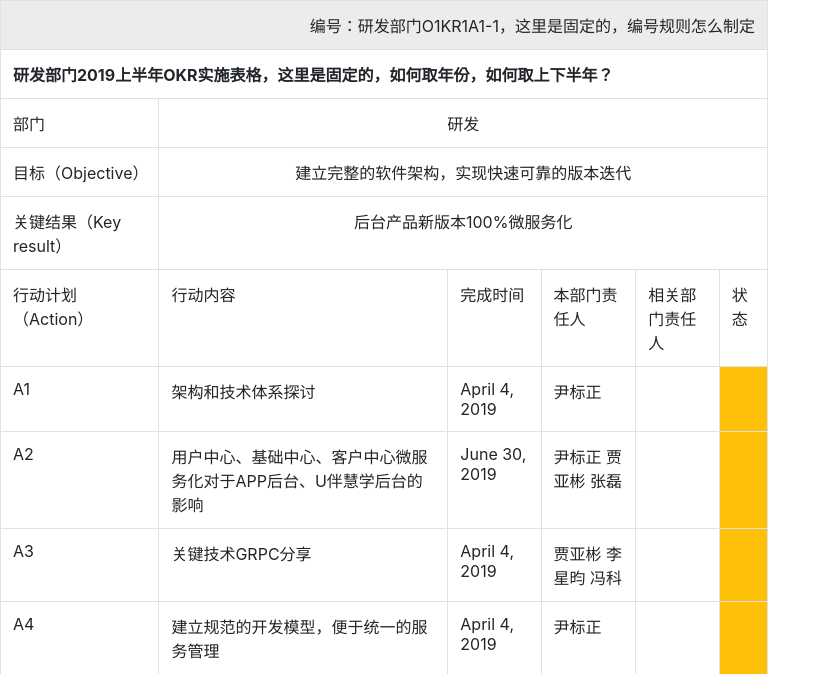
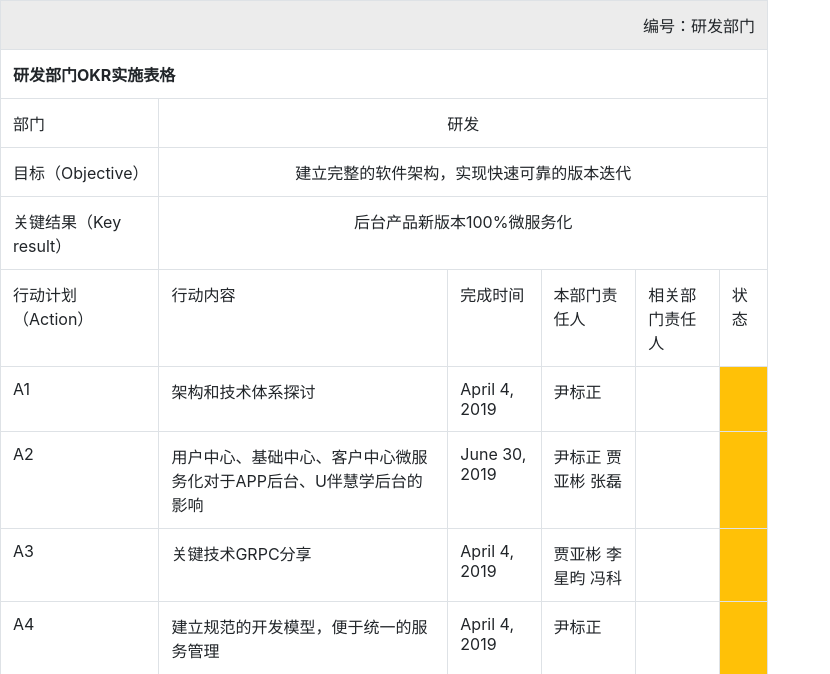
Before and after one commit to charismafight/OKR, a Django app: page /Objective/Objective_id/1/ in a window 1280 px wide. Shown: the top 674 px of the page, without its empty margins (0-830 px from the left). Run offline with Django 3.2, Linux system fonts and the light colour scheme; data comes from the database, SQL or seed files in the repository; both versions use the stored data as it was after the commit; some libraries are stand-ins or nearby versions.

Commit message:
add time and code columns

```diff
--- a/OKR/Objective/models.py
+++ b/OKR/Objective/models.py
@@ -8,6 +8,8 @@
     key_result = models.CharField(max_length=200)
     self_assessment_score = models.IntegerField(default=0)
     leader_assessment_score = models.IntegerField(default=0)
+    code = models.CharField(max_length=20, default='')
+    time_description = models.CharField(max_length=20, default='')
 
     def __str__(self):
         return self.objective
--- a/OKR/Objective/templates/Objective/objective_detail.html
+++ b/OKR/Objective/templates/Objective/objective_detail.html
@@ -14,10 +14,10 @@
 <table class="table table-hover table-bordered" style="width:60% !important" border="1">
     <tbody>
     <tr>
-        <td colspan="6" align="right">编号：研发部门O1KR1A1-1，这里是固定的，编号规则怎么制定</td>
+        <td colspan="6" align="right">编号：{{ objective.department }}部门{{ objective.code }}</td>
     </tr>
     <tr>
-        <th colspan="6" align="center">研发部门2019上半年OKR实施表格，这里是固定的，如何取年份，如何取上下半年？</th>
+        <th colspan="6" align="center">{{ objective.department }}部门{{ objective.time_description }}OKR实施表格</th>
     </tr>
     <tr>
         <td>部门</td>
```
Also changed, not shown: OKR/db.sqlite3.
